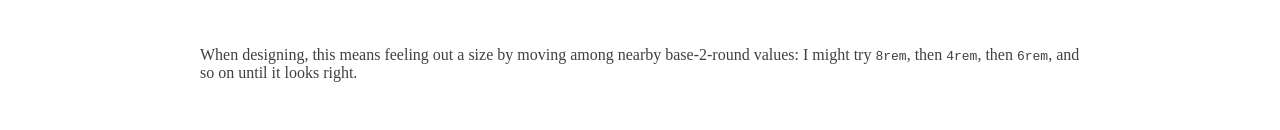
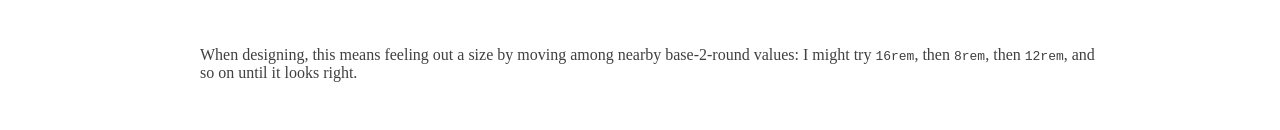
Before and after one commit to jfrancos/objectivelyround, a Svelte app: page / in a window 1280 px wide. Shown: the part 750-880 px from the top of the page. Built offline with nearby package versions, Linux system fonts and the light colour scheme.

Commit message:
wording-wip

```diff
--- a/src/App.svelte
+++ b/src/App.svelte
@@ -227,8 +227,8 @@
 
       <p>
         When designing, this means feeling out a size by moving among nearby
-        base-2-round values: I might try <code>8rem</code>, then
-        <code>4rem</code>, then <code>6rem</code>, and so on until it looks
+        base-2-round values: I might try <code>16rem</code>, then
+        <code>8rem</code>, then <code>12rem</code>, and so on until it looks
         right.
       </p>
 
```
